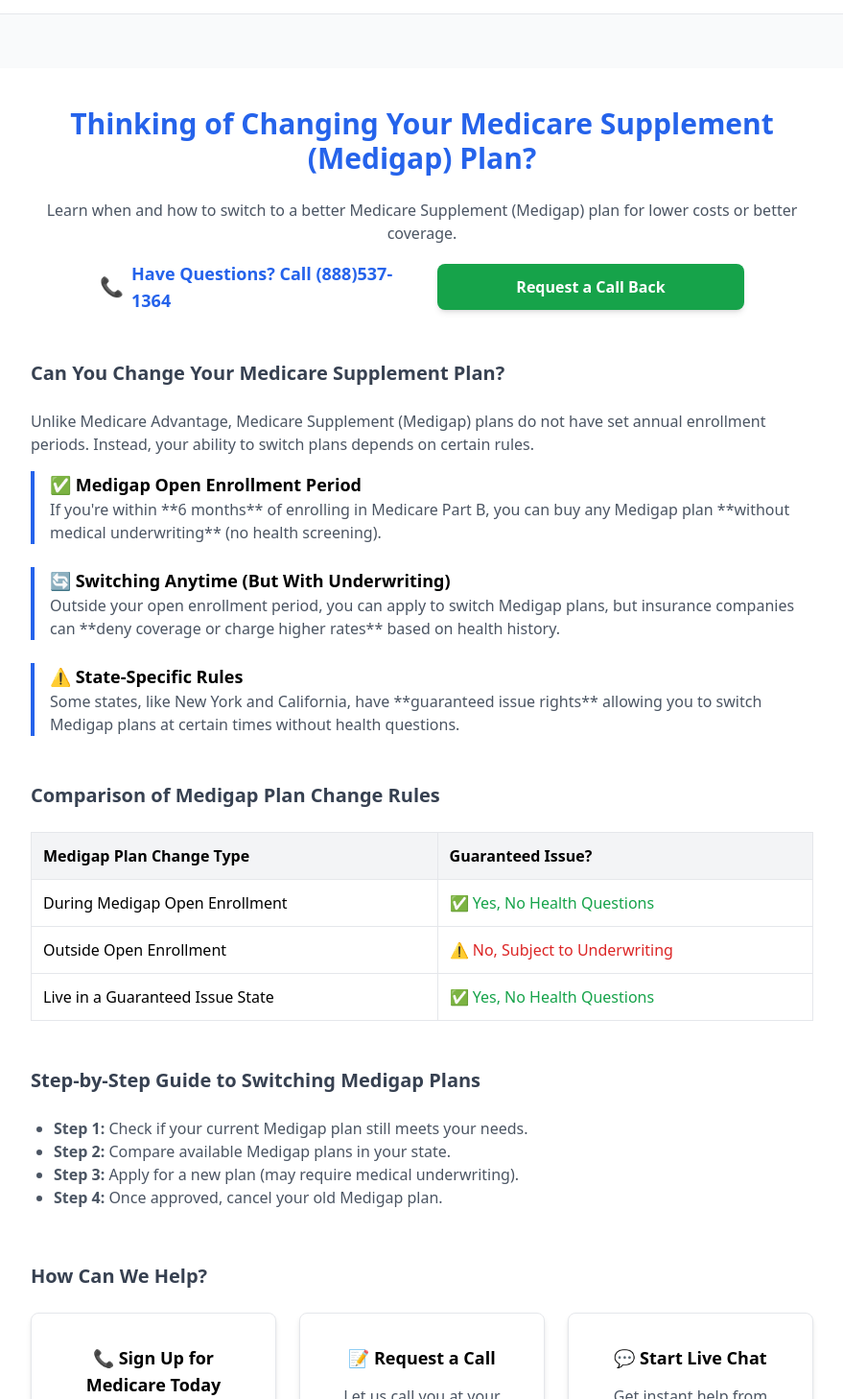
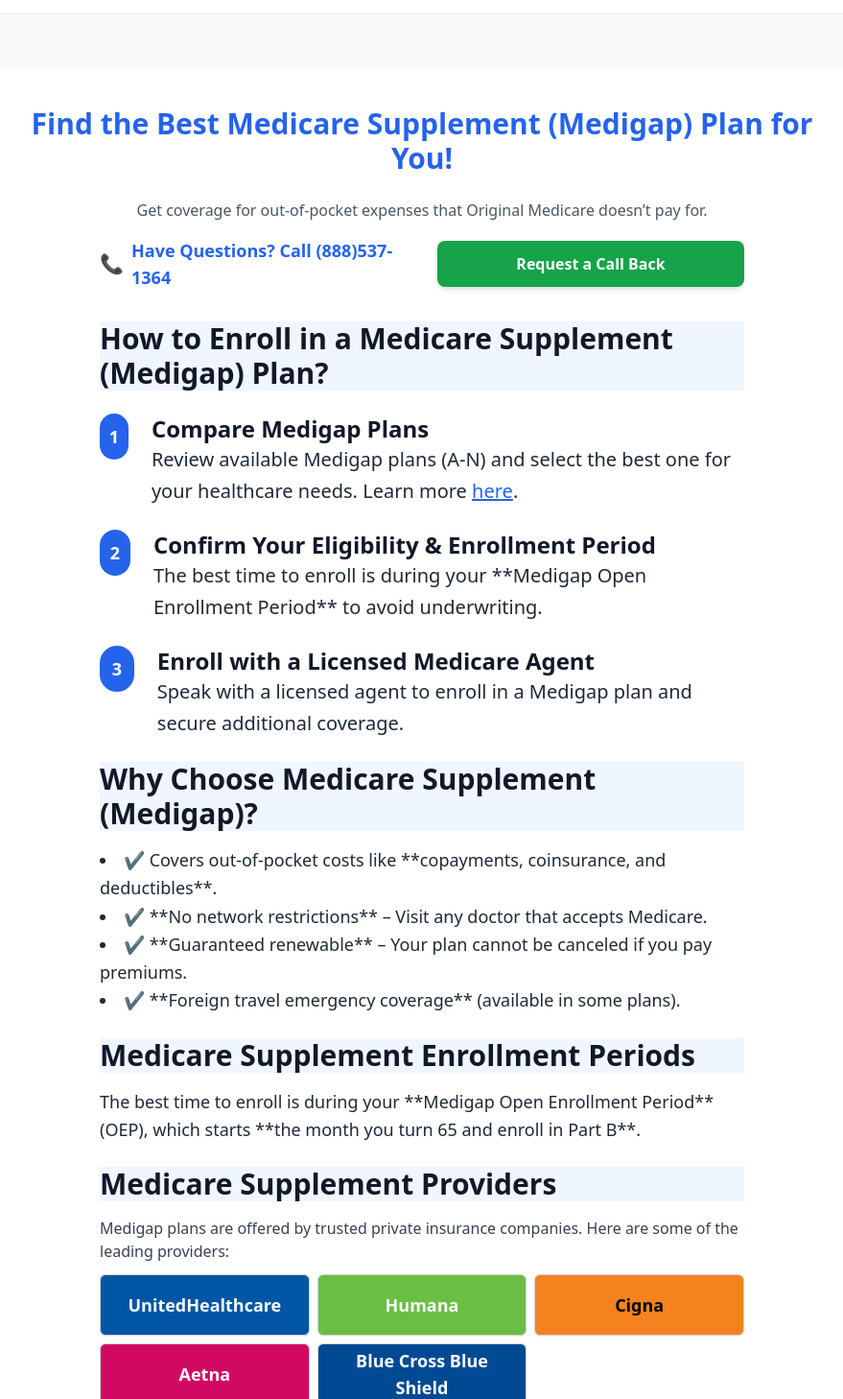
Before and after one commit to tantunholdings/medicare-tantun-web, a Next.js app: page /medicare-supplement in a window 1280 px wide. Shown: the part 72-1530 px from the top of the page at 96% size, without its empty margins (200-1079 px from the left). Built offline with nearby package versions, Linux system fonts and the light colour scheme.

Commit message:
Edit the Supplement Page

```diff
--- a/app/medicare-supplement/page.js
+++ b/app/medicare-supplement/page.js
@@ -29,8 +29,8 @@ export default function MedicareSupplementPage() {
       <div className='w-full max-w-4xl bg-white rounded-lg shadow-md p-10 mt-14 mb-14'>
 
         {/* ✅ Hero Section */}
-      <h1 className='text-3xl font-bold text-center text-primary mb-6'>Thinking of Changing Your Medicare Supplement (Medigap) Plan?</h1>
-      <p className='text-center text-gray-600 mb-4'>Learn when and how to switch to a better Medicare Supplement (Medigap) plan for lower costs or better coverage.</p>
+      <h1 className='text-3xl font-bold text-center text-primary mb-6'>Find the Best Medicare Supplement (Medigap) Plan for You!</h1>
+      <p className='text-center text-gray-600 mb-4'>Get coverage for out-of-pocket expenses that Original Medicare doesn’t pay for.</p>
 
         {/* ✅ Call to Action Section (Mobile & Desktop Optimized) */}
         <div className="flex flex-col md:flex-row items-center justify-center gap-3 mb-8">
@@ -66,58 +66,104 @@ export default function MedicareSupplementPage() {
             </div>
         </div>
 
-      {/* ✅ Section 1: Understanding Medigap Plan Changes */}
-      <h2 className='text-xl font-semibold text-gray-700 mt-12 mb-6'>Can You Change Your Medicare Supplement Plan?</h2>
-      <p className='text-gray-600 mb-4'>Unlike Medicare Advantage, Medicare Supplement (Medigap) plans do not have set annual enrollment periods. Instead, your ability to switch plans depends on certain rules.</p>
+     {/* ✅ How to Enroll - Step-by-Step Approach */}
+     <section className="mt-6 max-w-2xl mx-auto">
+          <h3 className="text-3xl font-semibold text-gray-900 bg-blue-50 mb-6">
+            How to Enroll in a Medicare Supplement (Medigap) Plan?
+          </h3>
+          <div className="space-y-8 md:space-y-6">
+            {/* Step 1 */}
+            <div className="flex flex-col items-center md:flex-row md:items-start space-y-3 md:space-y-0 md:space-x-6">
+                <div className="w-12 h-12 flex items-center justify-center bg-blue-600 text-white font-bold rounded-full text-xl md:text-lg">
+                    1
+                </div>
+                <div className="text-center md:text-left">
+                    <h4 className="text-2xl font-semibold text-gray-900">
+                        Compare Medigap Plans
+                    </h4>
+                    <p className="text-gray-800 text-xl leading-relaxed">
+                        Review available Medigap plans (A-N) and select the best one for your healthcare needs. Learn more <a href="https://www.tantunai.com/blog/e192e111-3275-42fe-ad40-fcb0d5afeafb" className="text-blue-600 underline">here</a>.
+                    </p>
+                </div>
+            </div>
 
-      <div className='space-y-6'>
-        <div className='border-l-4 border-primary pl-4'>
-          <h3 className='text-lg font-bold'>✅ Medigap Open Enrollment Period</h3>
-          <p className='text-gray-600'>If you're within **6 months** of enrolling in Medicare Part B, you can buy any Medigap plan **without medical underwriting** (no health screening).</p>
-        </div>
-        <div className='border-l-4 border-primary pl-4'>
-          <h3 className='text-lg font-bold'>🔄 Switching Anytime (But With Underwriting)</h3>
-          <p className='text-gray-600'>Outside your open enrollment period, you can apply to switch Medigap plans, but insurance companies can **deny coverage or charge higher rates** based on health history.</p>
-        </div>
-        <div className='border-l-4 border-primary pl-4'>
-          <h3 className='text-lg font-bold'>⚠️ State-Specific Rules</h3>
-          <p className='text-gray-600'>Some states, like New York and California, have **guaranteed issue rights** allowing you to switch Medigap plans at certain times without health questions.</p>
-        </div>
-      </div>
+            {/* Step 2 */}
+            <div className="flex flex-col items-center md:flex-row md:items-start space-y-3 md:space-y-0 md:space-x-6">
+              <div className="w-12 h-12 flex items-center justify-center bg-blue-600 text-white font-bold rounded-full text-xl md:text-lg">
+                2
+              </div>
+              <div className="text-center md:text-left">
+                <h4 className="text-2xl font-semibold text-gray-900">
+                  Confirm Your Eligibility & Enrollment Period
+                </h4>
+                <p className="text-gray-800 text-xl leading-relaxed">
+                  The best time to enroll is during your **Medigap Open Enrollment Period** to avoid underwriting.
+                </p>
+              </div>
+            </div>
 
-      {/* ✅ Section 2: Comparing Medigap Plans */}
-      <h2 className='text-xl font-semibold text-gray-700 mt-12 mb-6'>Comparison of Medigap Plan Change Rules</h2>
-      <table className="w-full text-left border-collapse border border-gray-300">
-        <thead className="bg-gray-100">
-          <tr>
-            <th className="border p-3">Medigap Plan Change Type</th>
-            <th className="border p-3">Guaranteed Issue?</th>
-          </tr>
-        </thead>
-        <tbody>
-          <tr>
-            <td className="border p-3">During Medigap Open Enrollment</td>
-            <td className="border p-3 text-green-600">✅ Yes, No Health Questions</td>
-          </tr>
-          <tr>
-            <td className="border p-3">Outside Open Enrollment</td>
-            <td className="border p-3 text-red-600">⚠️ No, Subject to Underwriting</td>
-          </tr>
-          <tr>
-            <td className="border p-3">Live in a Guaranteed Issue State</td>
-            <td className="border p-3 text-green-600">✅ Yes, No Health Questions</td>
-          </tr>
-        </tbody>
-      </table>
+            {/* Step 3 */}
+            <div className="flex flex-col items-center md:flex-row md:items-start space-y-3 md:space-y-0 md:space-x-6">
+              <div className="w-12 h-12 flex items-center justify-center bg-blue-600 text-white font-bold rounded-full text-xl md:text-lg">
+                3
+              </div>
+              <div className="text-center md:text-left">
+                <h4 className="text-2xl font-semibold text-gray-900">
+                  Enroll with a Licensed Medicare Agent
+                </h4>
+                <p className="text-gray-800 text-xl leading-relaxed">
+                  Speak with a licensed agent to enroll in a Medigap plan and secure additional coverage.
+                </p>
+              </div>
+            </div>
+          </div>
+        </section>
 
-      {/* ✅ Section 3: Step-by-Step Guide */}
-      <h2 className='text-xl font-semibold text-gray-700 mt-12 mb-6'>Step-by-Step Guide to Switching Medigap Plans</h2>
-      <ul className="list-disc pl-6 text-gray-600">
-        <li><strong>Step 1:</strong> Check if your current Medigap plan still meets your needs.</li>
-        <li><strong>Step 2:</strong> Compare available Medigap plans in your state.</li>
-        <li><strong>Step 3:</strong> Apply for a new plan (may require medical underwriting).</li>
-        <li><strong>Step 4:</strong> Once approved, cancel your old Medigap plan.</li>
-      </ul>
+        {/* ✅ Why Choose Medigap? */}
+        <section className="mt-6 max-w-2xl mx-auto">
+          <h3 className="text-3xl font-semibold text-gray-900 bg-blue-50 mb-4">
+            Why Choose Medicare Supplement (Medigap)?
+          </h3>
+          <ul className="list-disc list-inside text-gray-800 text-lg leading-relaxed">
+            <li>✔ Covers out-of-pocket costs like **copayments, coinsurance, and deductibles**.</li>
+            <li>✔ **No network restrictions** – Visit any doctor that accepts Medicare.</li>
+            <li>✔ **Guaranteed renewable** – Your plan cannot be canceled if you pay premiums.</li>
+            <li>✔ **Foreign travel emergency coverage** (available in some plans).</li>
+          </ul>
+        </section>
+
+        {/* ✅ Medigap Enrollment Periods */}
+        <section className="mt-6 max-w-2xl mx-auto">
+          <h3 className="text-3xl font-semibold text-gray-900 bg-blue-50 mb-4">
+            Medicare Supplement Enrollment Periods
+          </h3>
+          <p className="text-gray-800 text-lg leading-relaxed">
+            The best time to enroll is during your **Medigap Open Enrollment Period** (OEP), which starts **the month you turn 65 and enroll in Part B**.
+          </p>
+        </section>
+
+              {/* ✅ Medicare Supplement Providers */}
+              <section className="mt-6 max-w-2xl mx-auto">
+                  <h3 className="text-3xl font-semibold text-gray-900 bg-blue-50 mb-4">
+                      Medicare Supplement Providers
+                  </h3>
+                  <p className="text-gray-700 mt-2">
+                      Medigap plans are offered by trusted private insurance companies. Here are some of the leading providers:
+                  </p>
+                  <div className="grid grid-cols-2 md:grid-cols-3 gap-2 mt-3">
+                      {[
+                          { name: "UnitedHealthcare", color: "bg-[#0056A4] text-white" },
+                          { name: "Humana", color: "bg-[#6BBE44] text-white" },
+                          { name: "Cigna", color: "bg-[#F6821F] text-black" },
+                          { name: "Aetna", color: "bg-[#D20962] text-white" },
+                          { name: "Blue Cross Blue Shield", color: "bg-[#004A93] text-white" }
+                      ].map((provider, index) => (
+                          <span key={index} className={`flex items-center justify-center h-16 px-4 rounded-md text-lg font-bold text-center border border-gray-300 shadow-sm whitespace-normal ${provider.color}`}>
+                              {provider.name}
+                          </span>
+                      ))}
+                  </div>
+              </section>
 
        {/* ✅ 4 CTA Buttons - Placed After Content */}
        <h2 className='text-xl font-semibold text-gray-700 mt-14 mb-6'>How Can We Help?</h2>
```
